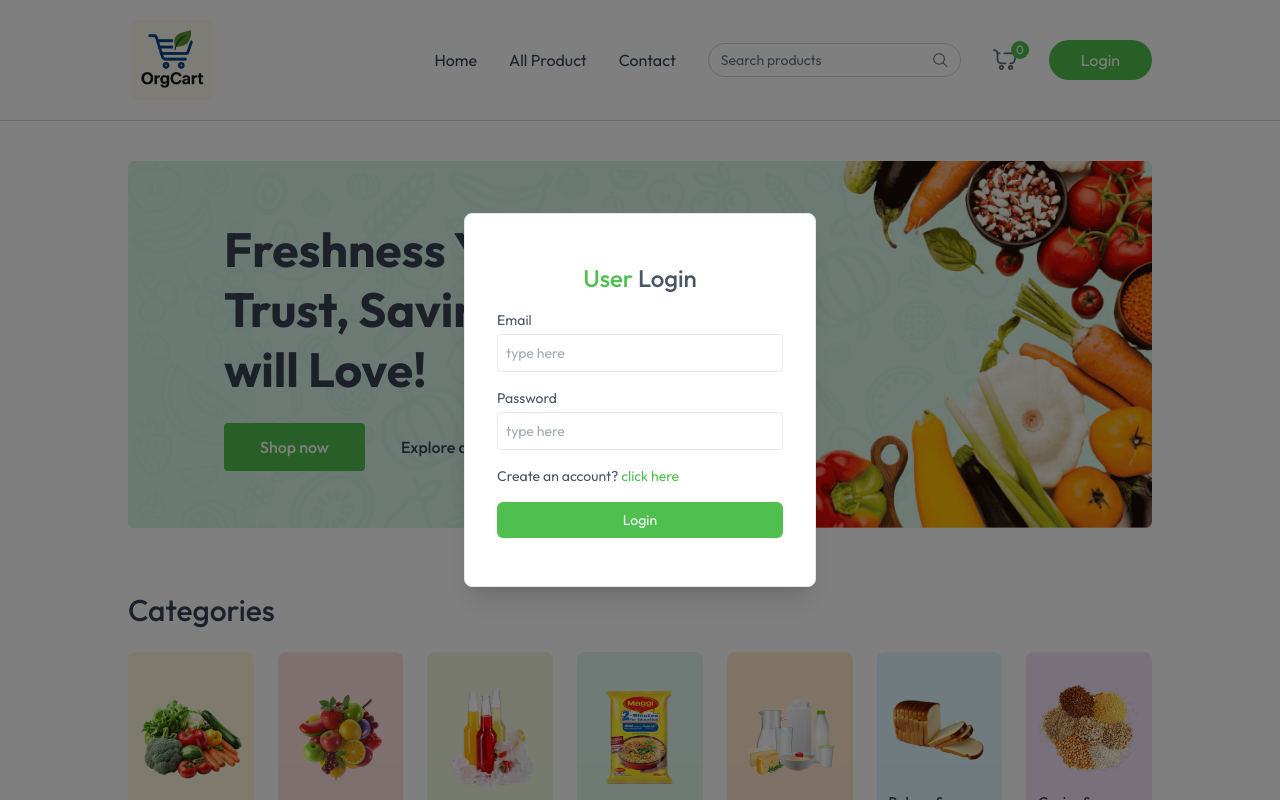
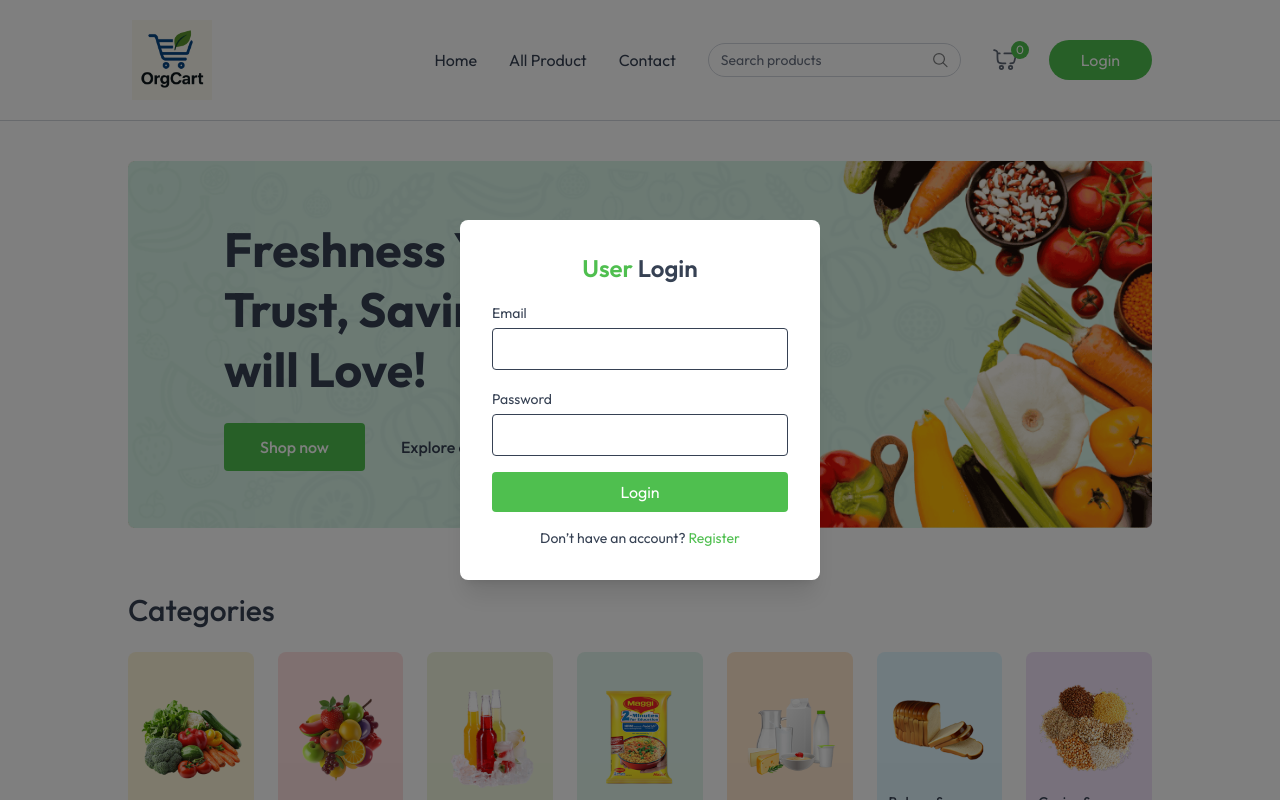
Before and after one commit to Nehru442/E-Commerce-site, a React (Vite) app in the folder client/: page / in a window 1280 px wide. Both pictures are taken after a click on the button "Login". Shown: the top 800 px of the page. Built offline with nearby package versions, Linux system fonts and the light colour scheme; no server answers.

Commit message:
Change some mistakes

```diff
--- a/client/src/components/Login.jsx
+++ b/client/src/components/Login.jsx
@@ -1,84 +1,144 @@
-import React from 'react'
-import { useAppContext } from '../context/AppContext';
-import toast from 'react-hot-toast';
+import React, { useState } from "react";
+import { useAppContext } from "../context/AppContext";
+import toast from "react-hot-toast";
 
 const Login = () => {
+  const { setShowUserLogin, setUser, axios, navigate } = useAppContext();
 
-    const {setShowUserLogin, setUser, axios, navigate} = useAppContext()
+  const [state, setState] = useState("login"); // login | register
+  const [name, setName] = useState("");
+  const [email, setEmail] = useState("");
+  const [password, setPassword] = useState("");
 
-    const [state, setState] = React.useState("login");
-    const [name, setName] = React.useState("");
-    const [email, setEmail] = React.useState("");
-    const [password, setPassword] = React.useState("");
-
-    const onSubmitHandler = async (event) => {
-  event.preventDefault();
+  const onSubmitHandler = async (e) => {
+    e.preventDefault();
 
     try {
-    const endpoint =
-      state === "register" ? "/api/user/register" : "/api/user/login";
+      const url =
+        state === "register"
+          ? "/api/user/register"
+          : "/api/user/login";
 
       const payload =
-      state === "register" ? { name, email, password } : { email, password };
+        state === "register"
+          ? { name, email, password }
+          : { email, password };
 
-   const { data } = await axios.post(`/api/user/${state}`, {
-  name,
-  email,
-  password
-});
+      const { data } = await axios.post(url, payload);
 
       if (data.success) {
-  localStorage.setItem("token", data.token); // 🔑 REQUIRED
-  axios.defaults.headers.common["Authorization"] = `Bearer ${data.token}`;
+        // ✅ STORE TOKEN CORRECTLY
+        localStorage.setItem("userToken", data.token);
 
+        // ✅ ATTACH TOKEN TO ALL FUTURE REQUESTS
+        axios.defaults.headers.common[
+          "Authorization"
+        ] = `Bearer ${data.token}`;
+
+        // ✅ SET USER STATE
         setUser(data.user);
+
+        toast.success(
+          state === "register"
+            ? "Account created successfully"
+            : "Login successful"
+        );
+
         setShowUserLogin(false);
         navigate("/");
       } else {
         toast.error(data.message);
       }
-}catch (error) {
-    toast.error(error.message);
+    } catch (error) {
+      toast.error(
+        error.response?.data?.message || error.message
+      );
     }
   };
 
+  return (
+    <div
+      onClick={() => setShowUserLogin(false)}
+      className="fixed top-0 left-0 right-0 bottom-0 z-30 flex items-center justify-center bg-black/50"
+    >
+      <form
+        onSubmit={onSubmitHandler}
+        onClick={(e) => e.stopPropagation()}
+        className="bg-white w-80 sm:w-[360px] p-8 rounded-lg shadow-xl flex flex-col gap-4"
+      >
+        <h2 className="text-2xl font-semibold text-center">
+          <span className="text-primary">User</span>{" "}
+          {state === "login" ? "Login" : "Register"}
+        </h2>
 
-  return (
-    <div onClick={()=> setShowUserLogin(false)} className='fixed top-0 bottom-0 left-0 right-0 z-30 flex items-center text-sm text-gray-600 bg-black/50'>
-
-      <form onSubmit={onSubmitHandler} onClick={(e)=>e.stopPropagation()} className="flex flex-col gap-4 m-auto items-start p-8 py-12 w-80 sm:w-[352px] rounded-lg shadow-xl border border-gray-200 bg-white">
-            <p className="text-2xl font-medium m-auto">
-                <span className="text-primary">User</span> {state === "login" ? "Login" : "Sign Up"}
-            </p>
         {state === "register" && (
-                <div className="w-full">
-                    <p>Name</p>
-                    <input onChange={(e) => setName(e.target.value)} value={name} placeholder="type here" className="border border-gray-200 rounded w-full p-2 mt-1 outline-primary" type="text" required />
+          <div>
+            <label className="text-sm">Name</label>
+            <input
+              type="text"
+              required
+              value={name}
+              onChange={(e) => setName(e.target.value)}
+              className="w-full border p-2 rounded mt-1"
+            />
           </div>
         )}
-            <div className="w-full ">
-                <p>Email</p>
-                <input onChange={(e) => setEmail(e.target.value)} value={email} placeholder="type here" className="border border-gray-200 rounded w-full p-2 mt-1 outline-primary" type="email" required />
+
+        <div>
+          <label className="text-sm">Email</label>
+          <input
+            type="email"
+            required
+            value={email}
+            onChange={(e) => setEmail(e.target.value)}
+            className="w-full border p-2 rounded mt-1"
+          />
         </div>
-            <div className="w-full ">
-                <p>Password</p>
-                <input onChange={(e) => setPassword(e.target.value)} value={password} placeholder="type here" className="border border-gray-200 rounded w-full p-2 mt-1 outline-primary" type="password" required />
+
+        <div>
+          <label className="text-sm">Password</label>
+          <input
+            type="password"
+            required
+            value={password}
+            onChange={(e) => setPassword(e.target.value)}
+            className="w-full border p-2 rounded mt-1"
+          />
         </div>
-            {state === "register" ? (
-                <p>
-                    Already have account? <span onClick={() => setState("login")} className="text-primary cursor-pointer">click here</span>
-                </p>
-            ) : (
-                <p>
-                    Create an account? <span onClick={() => setState("register")} className="text-primary cursor-pointer">click here</span>
-                </p>
-            )}
-            <button className="bg-primary hover:bg-primary-dull transition-all text-white w-full py-2 rounded-md cursor-pointer">
+
+        <button
+          type="submit"
+          className="bg-primary text-white py-2 rounded hover:bg-primary-dull transition"
+        >
           {state === "register" ? "Create Account" : "Login"}
         </button>
+
+        <p className="text-sm text-center">
+          {state === "register" ? (
+            <>
+              Already have an account?{" "}
+              <span
+                onClick={() => setState("login")}
+                className="text-primary cursor-pointer"
+              >
+                Login
+              </span>
+            </>
+          ) : (
+            <>
+              Don’t have an account?{" "}
+              <span
+                onClick={() => setState("register")}
+                className="text-primary cursor-pointer"
+              >
+                Register
+              </span>
+            </>
+          )}
+        </p>
       </form>
     </div>
-  )
-}
+  );
+};
 
-export default Login
+export default Login;
```
Lines whose indentation alone changed are shown as unchanged.
